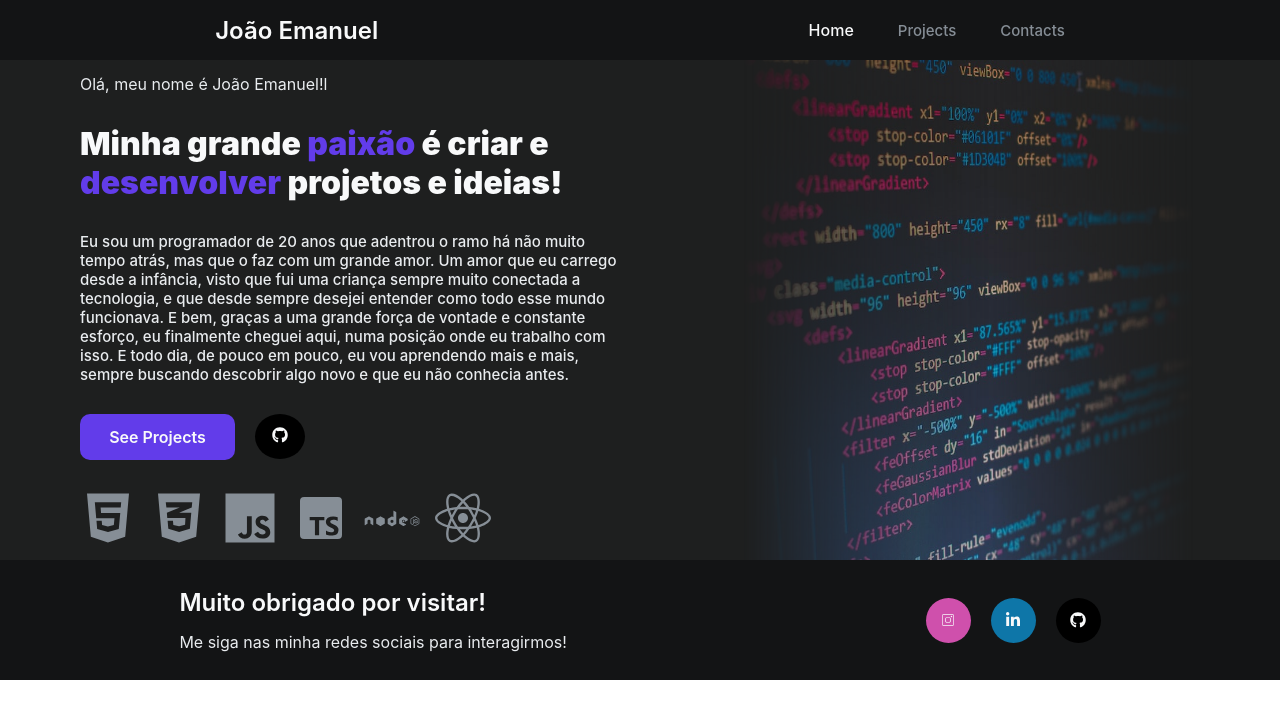
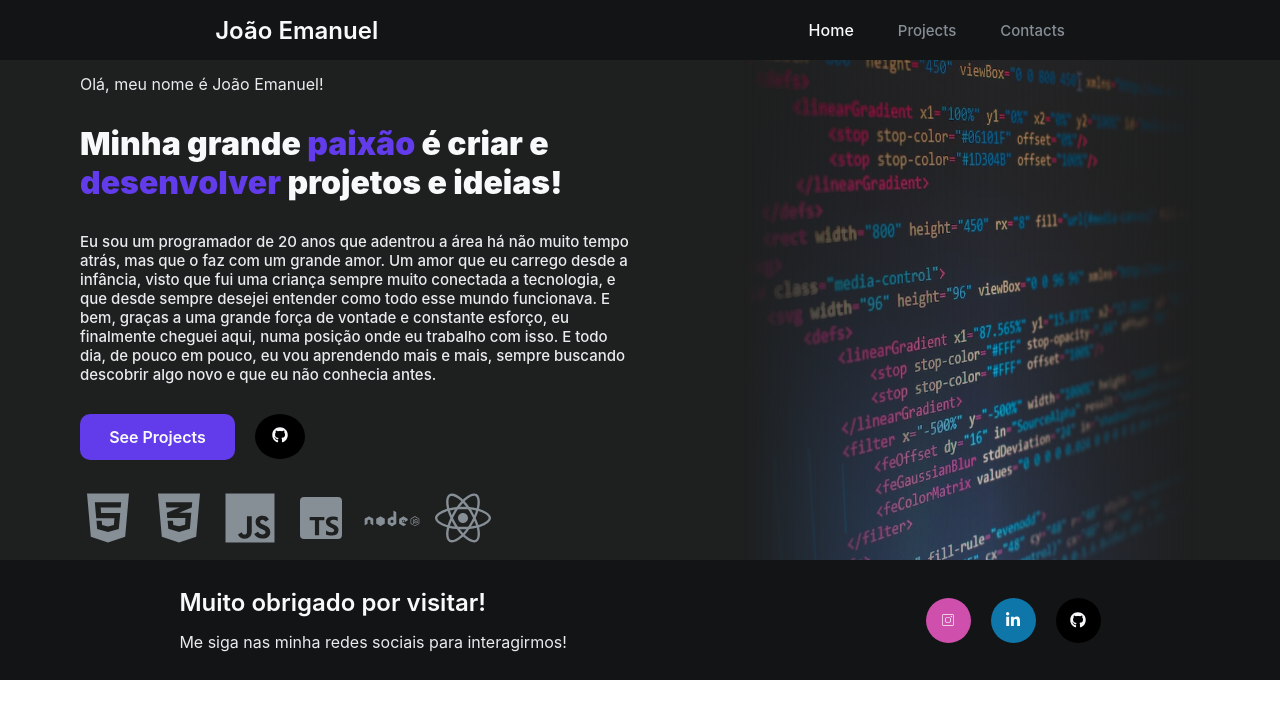
Before and after one commit to manukie/meu_portfolio, a React (Vite) app: page / in a window 1280 px wide. Shown: the top 718 px of the page. Built offline with nearby package versions, Linux system fonts and the light colour scheme; the HTML template or start-up script is replaced by a standard one.

Commit message:
fix: correção em erro de digitação

```diff
--- a/src/pages/Dashboard/index.tsx
+++ b/src/pages/Dashboard/index.tsx
@@ -65,13 +65,13 @@ export const Dashboard = () => {
               <AboutMeContent>
 
                 <NameIconDiv>
-                  <StyledText2>Olá, meu nome é João Emanuel!l</StyledText2>
+                  <StyledText2>Olá, meu nome é João Emanuel!</StyledText2>
                 </NameIconDiv>
 
                 <StyledTitle1>Minha grande <StyledTitlePower>paixão</StyledTitlePower> é criar e
                 <StyledTitlePower> desenvolver</StyledTitlePower> projetos e ideias!</StyledTitle1>
 
-                <StyledHeadline>Eu sou um programador de 20 anos que adentrou o ramo há não muito
+                <StyledHeadline>Eu sou um programador de 20 anos que adentrou a área há não muito
                   tempo atrás, mas que o faz com um grande amor. Um amor que eu carrego desde a infância,
                   visto que fui uma criança sempre muito conectada a tecnologia, e que desde sempre desejei
                   entender como todo esse mundo funcionava. E bem, graças a uma grande força de vontade e
```
Also changed, not shown: 1 other file (tests, documents, lock files or other folders).
